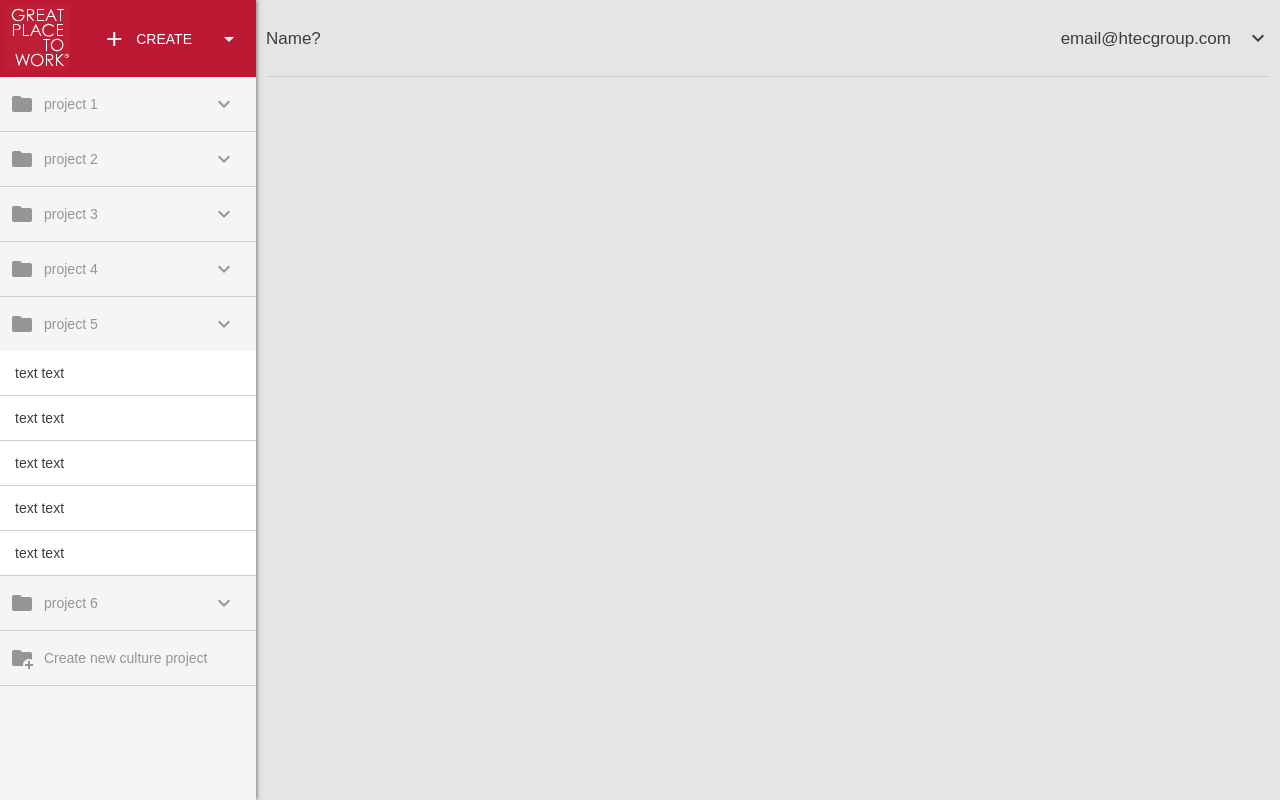
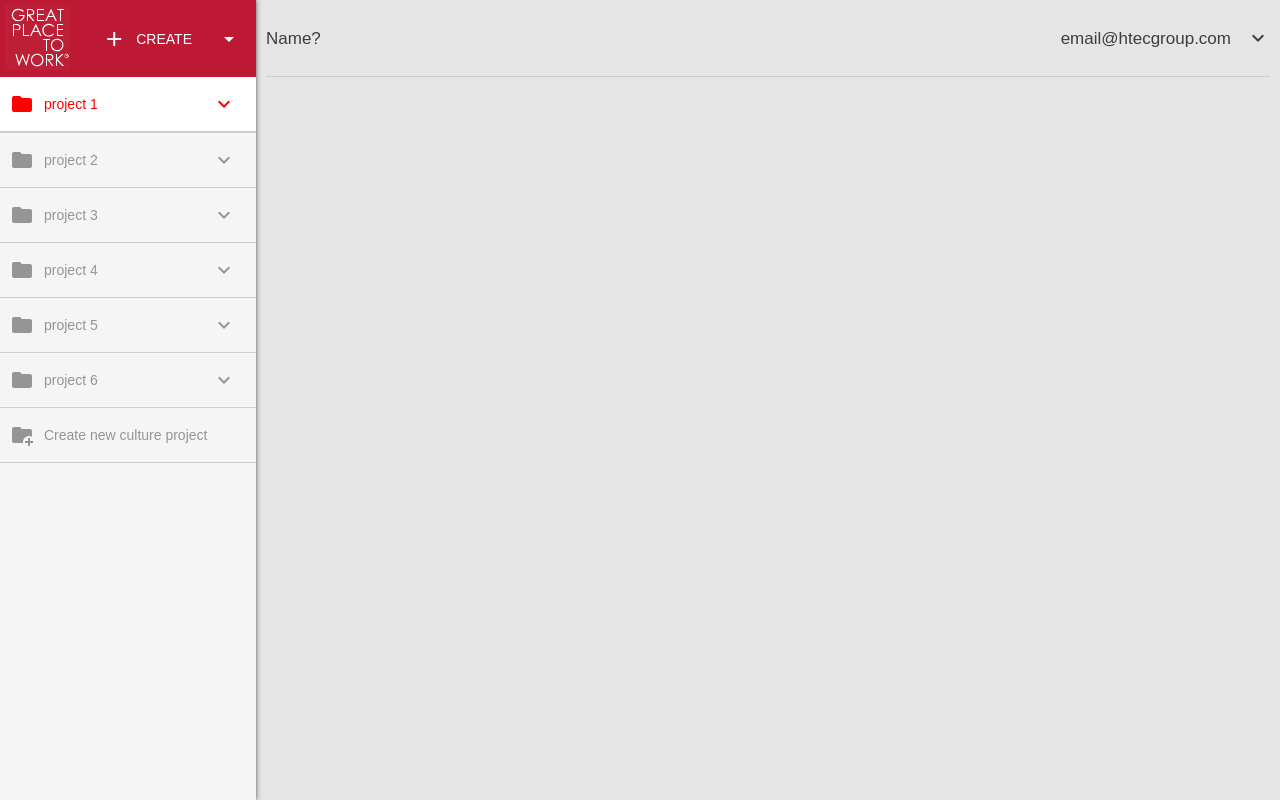
Before and after one commit to milanzivanov/starter, a plain HTML site: page index.html in a window 1280 px wide. Both pictures are taken after a click on the link "project 1". Drawn offline with nearby package versions, Linux system fonts and the light colour scheme.

Commit message:
work from home 23nov

```diff
--- a/build/js/main.js
+++ b/build/js/main.js
@@ -1 +1 @@
-"use strict";$(document).ready(function(i){i(".mdi-menu-down, .mdi-plus").on("click",function(){alert("radi!!!"),console.log("radi ili ne")}),i(".nav ul li a").on("click",function(){i(".sub").toggleClass("open"),i(this).has("span:first-child").toggleClass("active")})});
+"use strict";$(document).ready(function(i){i(".mdi-menu-down, .mdi-plus").on("click",function(){alert("radi!!!"),console.log("radi ili ne")}),i(".nav ul li a").on("click",function(){})}),$(function(){$(".nav ul li a").on("click",function(i){i.preventDefault(),$(this).hasClass("active")?($(this).removeClass("active"),$(this).next().stop().slideUp(300)):($(this).addClass("active"),$(this).next().stop().slideDown(300))})});
--- a/js/main.js
+++ b/js/main.js
@@ -6,25 +6,26 @@ $(document).ready(function($) {
     });
     // first drop level
     $(".nav ul li a").on('click', function() {
-        $(".sub").toggleClass('open');
-        $(this).has("span:first-child").toggleClass("active");
+        //$(".sub").toggleClass('open');
+        // $(this).has("span:first-child").toggleClass("active");
     });
 });
 
 
-// $(function() {
-//   $('.accordian_button').on('click', function(e) {
-//     e.preventDefault();
-//     if ($(this).hasClass('active')) {
-//       $(this).removeClass('active');
-//       $(this).next()
-//       .stop()
-//       .slideUp(300);
-//     } else {
-//       $(this).addClass('active');
-//       $(this).next()
-//       .stop()
-//       .slideDown(300);
-//     }
-//   });
-// });
+$(function() {
+  $('.nav ul li a').on('click', function(e) {
+    //$(".sub").toggleClass('open');
+    e.preventDefault();
+    if ($(this).hasClass('active')) {
+      $(this).removeClass('active');
+      $(this).next()
+      .stop()
+      .slideUp(300);
+    } else {
+      $(this).addClass('active');
+      $(this).next()
+      .stop()
+      .slideDown(300);
+    }
+  });
+});
--- a/sass/main.scss
+++ b/sass/main.scss
@@ -121,19 +121,24 @@ body {
               text-transform: uppercase;
             }
           }
-          // in progress
-          // a.active {
-          //   color: red !important;
-          //   > span {
-          //     color: red;
-          //     > .mdi-chevron-down {
-          //       color: red;
-          //     }
-          //   }
-          // }
+          //in progress
+          a.active {
+            color: red;
+            background: #fff;
+            border-bottom: 1px solid #cecece;
+            > span {
+              color: red;
+              > .mdi-folder {
+                color: red;
+              }
+            }
+          }
           .mdi-chevron-down {
-            padding: 0 20px 0 0;
+            margin: 0 20px 0 0;
             cursor: pointer;
+          }
+          .active.mdi-chevron-down {
+              //transform: rotate(180deg);
           }
           // sab nav
           ul.sub {
```
Also changed, not shown: css/main.css.
